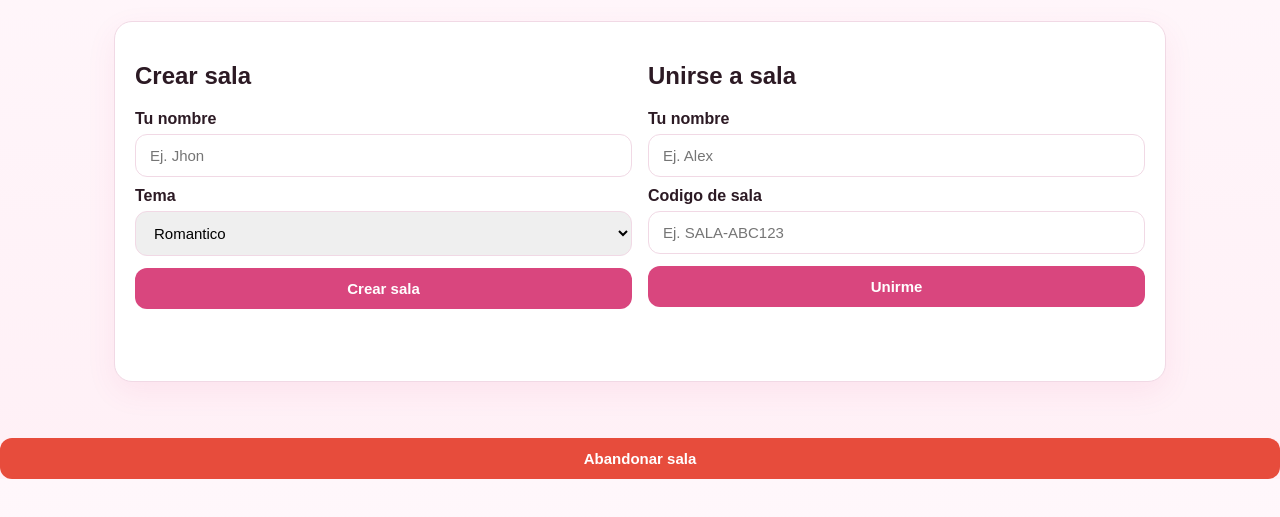
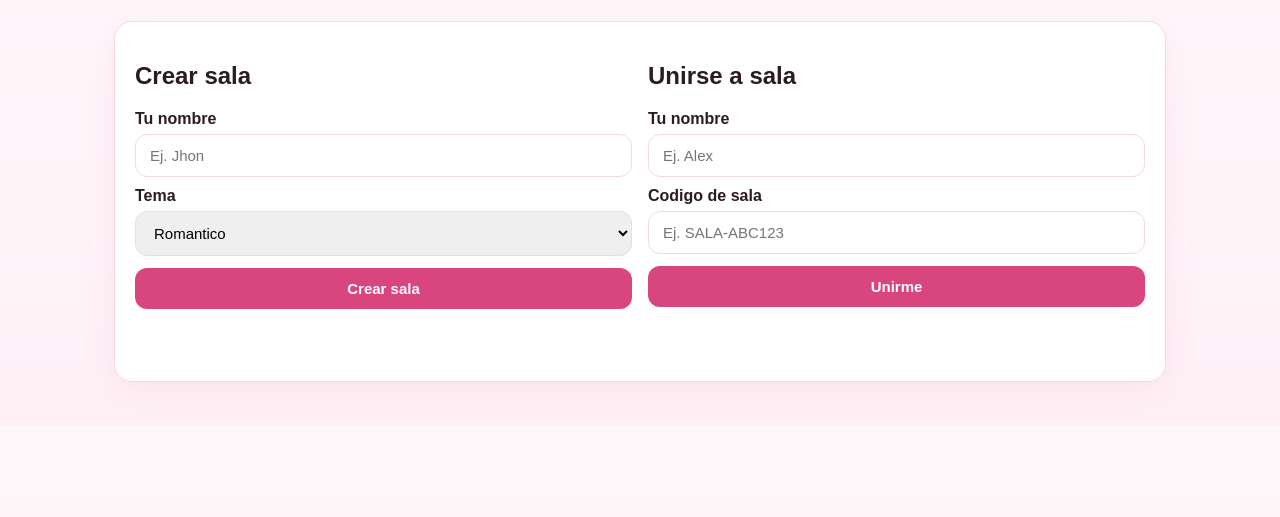
Before and after one commit to Marcos23tk/parejas-distancia, a website: page public/index.html in a window 1280 px wide. Shown: the part 119-636 px from the top of the page. Drawn offline with Linux system fonts and the light colour scheme; no server answers.

Commit message:
Update index.html

```diff
--- a/public/index.html
+++ b/public/index.html
@@ -72,7 +72,9 @@
       </div>
     </section>
   </div>
-<button class="leave" onclick="leaveRoom()">Abandonar sala</button>
+<button id="leaveBtn" class="leave hidden" onclick="leaveRoom()">
+  Abandonar sala
+</button>
   <script src="app.js"></script>
 </body>
 </html>
```
